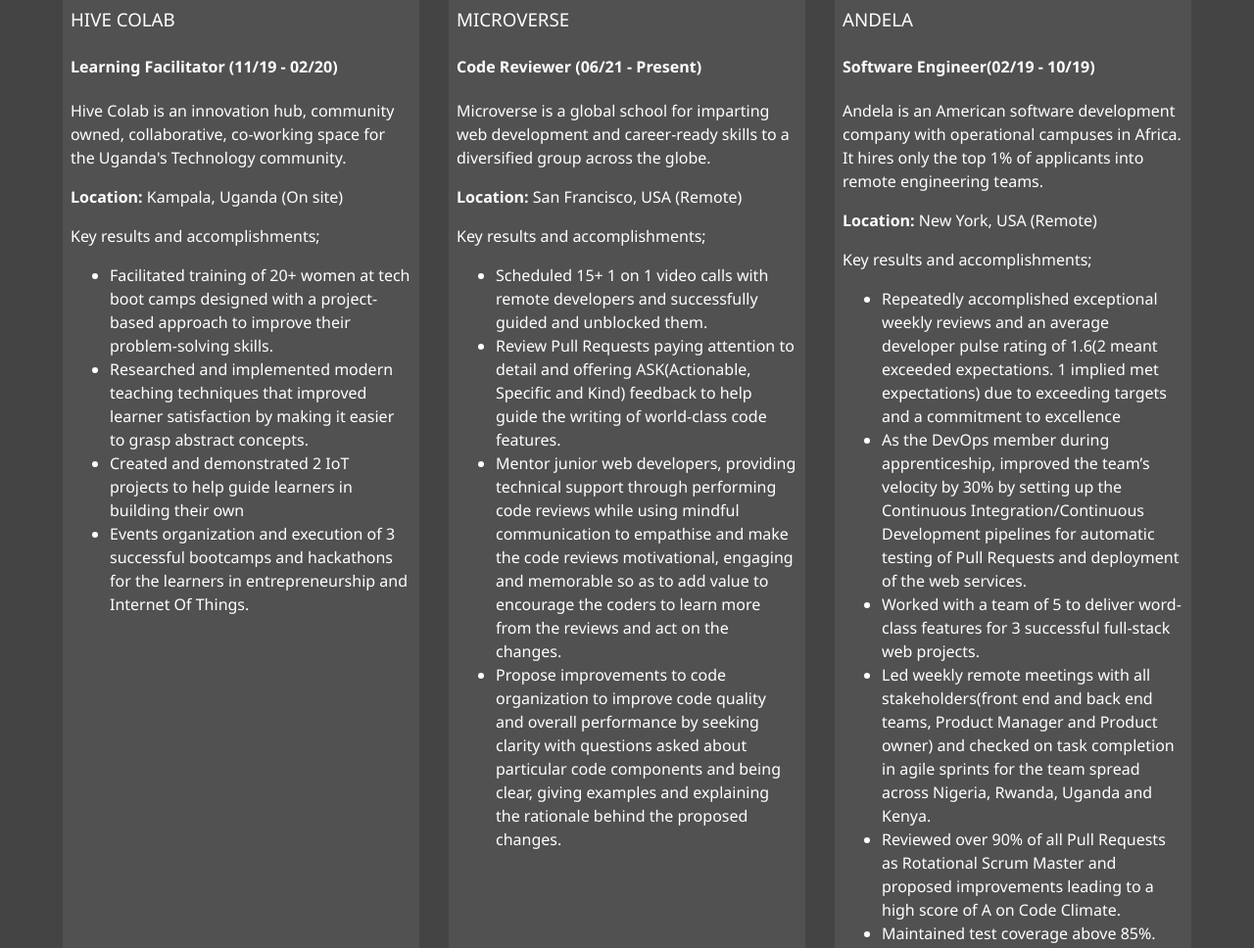
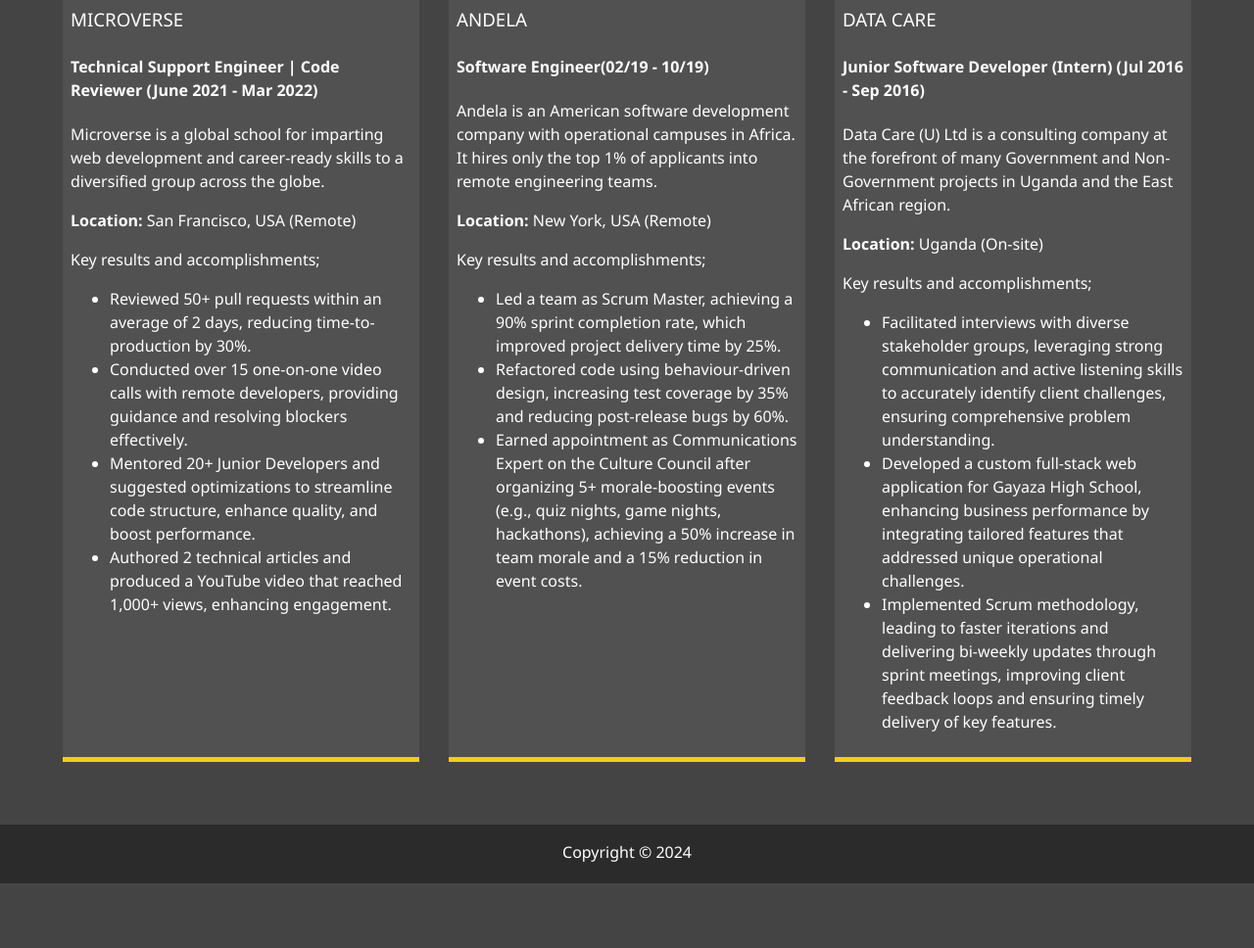
Before and after one commit to KabohaJeanMark/my-portfolio, a website: page dist/about.html in a window 1280 px wide. Shown: the part 1860-2828 px from the top of the page at 98% size. After the commit the page ends 2762 px from the top, so only its background shows below. Drawn offline with Linux system fonts and the light colour scheme.

Commit message:
Add all 6 job posts

```diff
--- a/dist/about.html
+++ b/dist/about.html
@@ -119,40 +119,6 @@
           </ul>
         </div>
         <div class="job job-4">
-          <h3>MICROVERSE</h3>
-          <h4>Code Reviewer (06/21 - Present)</h6>
-          <p>
-            Microverse is a global school for imparting web development and career-ready skills to a diversified group across the globe.
-          </p>
-          <p><strong>Location:</strong> San Francisco, USA (Remote)</p>
-          <p>Key results and accomplishments;</p>
-          <ul>
-              <li>Scheduled 15+ 1 on 1 video calls with remote developers and successfully guided and unblocked them.</li>
-              <li>Review Pull Requests paying attention to detail and offering ASK(Actionable, Specific and Kind) feedback to help guide the writing of world-class code features.</li>
-              <li>Mentor junior web developers, providing technical support through performing code reviews while using mindful communication to empathise and make the code reviews motivational, engaging and memorable so as to add value to encourage the coders to learn more from the reviews and act on the changes.</li>
-              <li>Propose improvements to code organization to improve code quality and overall performance by seeking clarity with questions asked about particular code components and being clear, giving examples and explaining the rationale behind the proposed changes.</li>
-          </ul>
-        </div>
-
-        <div class="job job-5">
-          <h3>HIVE COLAB</h3>
-          <h4>Learning Facilitator (11/19 - 02/20)</h6>
-          <p>
-            Hive Colab is an innovation hub, community owned, collaborative, co-working space for the Uganda's Technology community.
-          </p>
-          <p><strong>Location:</strong> Kampala, Uganda (On site)</p>
-          <p>
-            Key results and accomplishments;
-          </p>
-          <ul>
-            <li>Facilitated training of 20+ women at tech boot camps designed with a project-based approach to improve their problem-solving skills.</li>
-            <li>Researched and implemented modern teaching techniques that improved learner satisfaction by making it easier to grasp abstract concepts.</li>
-            <li>Created and demonstrated 2 IoT projects to help guide learners in building their own</li>
-            <li>Events organization and execution of 3 successful bootcamps and hackathons for the learners in entrepreneurship and Internet Of Things.</li>
-        </ul>
-        </div>
-
-        <div class="job job-6">
           <h3>ANDELA</h3>
           <h4>Software Engineer(02/19 - 10/19)</h6>
           <p>
@@ -163,14 +129,42 @@
             Key results and accomplishments;
           </p>
           <ul>
-            <li>Repeatedly accomplished exceptional weekly reviews and an average developer pulse rating of 1.6(2 meant exceeded expectations. 1 implied met expectations) due to exceeding targets and a commitment to excellence</li>
-            <li>As the DevOps member during apprenticeship, improved the team’s velocity by 30% by setting up the Continuous Integration/Continuous Development pipelines for automatic testing of Pull Requests and deployment of the web services.</li>
-            <li>Worked with a team of 5 to deliver word-class features for 3 successful full-stack web projects.</li>
-            <li>Led weekly remote meetings with all stakeholders(front end and back end teams, Product Manager and Product owner) and checked on task completion in agile sprints for the team spread across Nigeria, Rwanda, Uganda and Kenya.</li>
-            <li>Reviewed over 90% of all Pull Requests as Rotational Scrum Master and proposed improvements leading to a high score of A on Code Climate.</li>
-            <li>Maintained test coverage above 85%.</li>
-            <li>Earned the position of Culture Council Communications Expert.</li>
-            <li>Organized social events like hackathons and quiz nights in cost-effective ways that rejuvenated employees and boosted morale by 40%.</li>
+            <li>Led a team as Scrum Master, achieving a 90% sprint completion rate, which improved project delivery time by 25%.</li>
+            <li>Refactored code using behaviour-driven design, increasing test coverage by 35% and reducing post-release bugs by 60%.</li>
+            <li>Earned appointment as Communications Expert on the Culture Council after organizing 5+ morale-boosting events (e.g., quiz nights, game nights, hackathons), achieving a 50% increase in team morale and a 15% reduction in event costs.</li>
+          </ul>
+        </div>
+
+        <div class="job job-5">
+          <h3>MICROVERSE</h3>
+          <h4>Technical Support Engineer | Code Reviewer (June 2021 - Mar 2022)</h6>
+          <p>
+            Microverse is a global school for imparting web development and career-ready skills to a diversified group across the globe.
+          </p>
+          <p><strong>Location:</strong> San Francisco, USA (Remote)</p>
+          <p>Key results and accomplishments;</p>
+          <ul>
+              <li>Reviewed 50+ pull requests within an average of 2 days, reducing time-to-production by 30%.</li>
+              <li>Conducted over 15 one-on-one video calls with remote developers, providing guidance and resolving blockers effectively.</li>
+              <li>Mentored 20+ Junior Developers and suggested optimizations to streamline code structure, enhance quality, and boost performance.</li>
+              <li>Authored 2 technical articles and produced a YouTube video that reached 1,000+ views, enhancing engagement.</li>
+          </ul>
+        </div>
+
+        <div class="job job-6">
+          <h3>DATA CARE</h3>
+          <h4>Junior Software Developer (Intern) (Jul 2016 - Sep 2016)</h6>
+          <p>
+            Data Care (U) Ltd is a consulting company at the forefront of many Government and Non-Government projects in Uganda and the East African region.
+          </p>
+          <p><strong>Location:</strong> Uganda (On-site)</p>
+          <p>
+            Key results and accomplishments;
+          </p>
+          <ul>
+            <li>Facilitated interviews with diverse stakeholder groups, leveraging strong communication and active listening skills to accurately identify client challenges, ensuring comprehensive problem understanding.</li>
+            <li>Developed a custom full-stack web application for Gayaza High School, enhancing business performance by integrating tailored features that addressed unique operational challenges.</li>
+            <li>Implemented Scrum methodology, leading to faster iterations and delivering bi-weekly updates through sprint meetings, improving client feedback loops and ensuring timely delivery of key features.</li>
           </ul>
         </div>
       </div>
```
